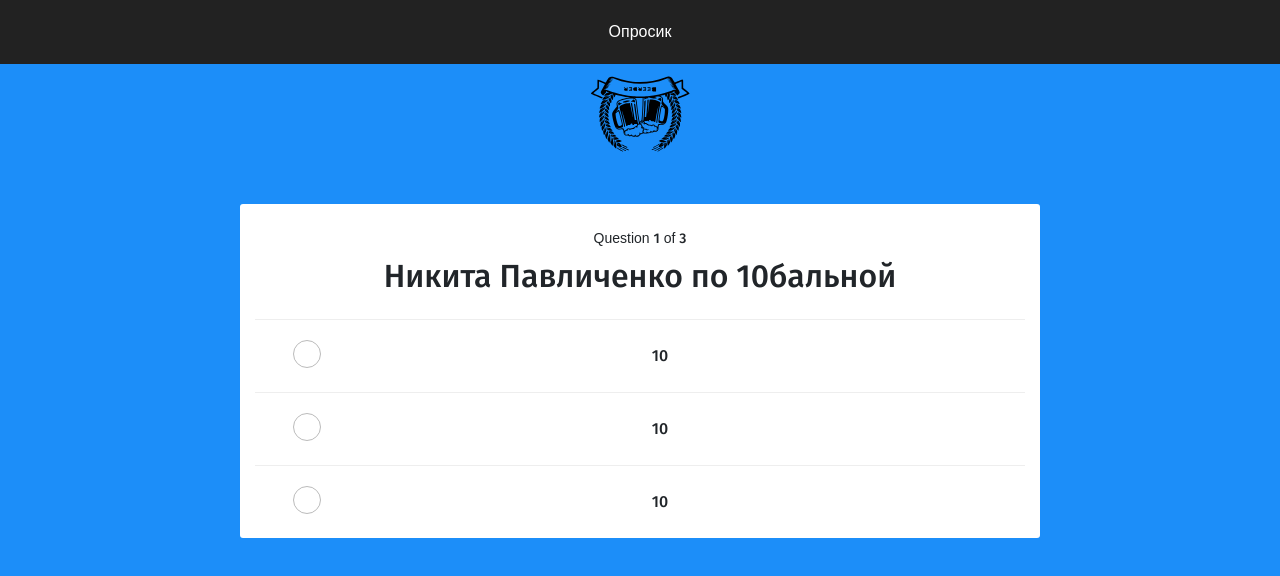
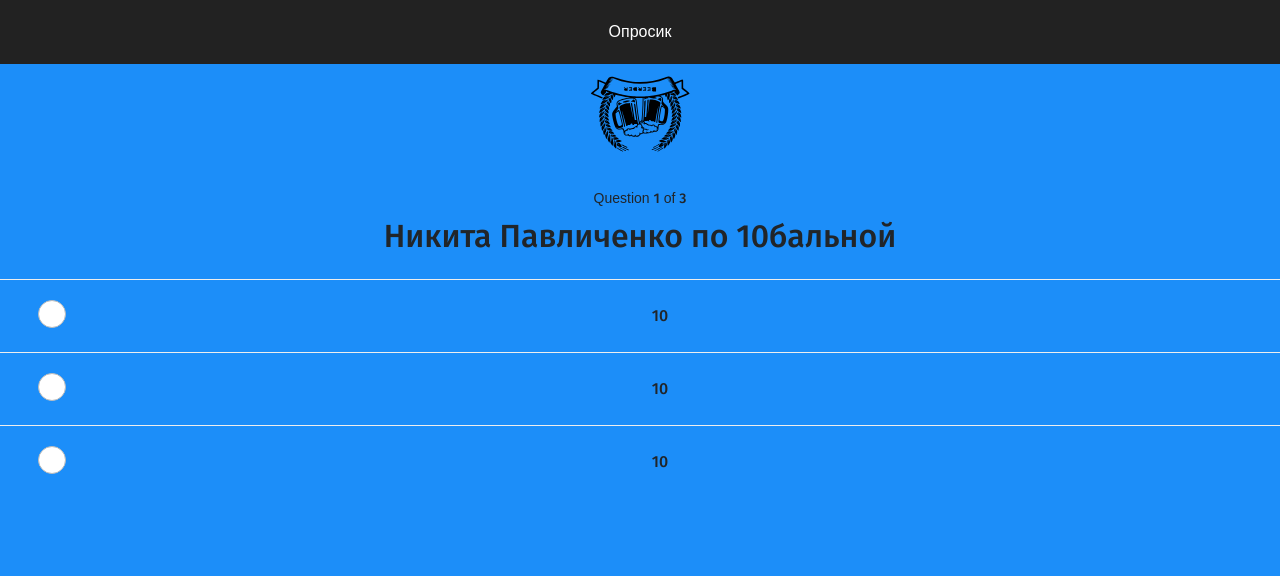
Before and after one commit to alekseyen/beer_tinder, a React (Create React App) app: page / in a window 1280 px wide. Shown: the top 576 px of the page. Built offline with nearby package versions, Linux system fonts and the light colour scheme.

Commit message:
чутка поменял

```diff
--- a/src/App.js
+++ b/src/App.js
@@ -65,7 +65,6 @@ class App extends React.Component {
     };
 
     this.handleAnswerSelected = this.handleAnswerSelected.bind(this);
-
   }
 
   componentDidMount() {
--- a/src/components/quiz/Quiz.js
+++ b/src/components/quiz/Quiz.js
@@ -21,15 +21,6 @@ function Quiz(props) {
     }
 
     return (
-        <TransitionGroup
-            className="container"
-            component="div"
-            transitionName="fade"
-            transitionEnterTimeout={800}
-            transitionLeaveTimeout={500}
-            transitionAppear
-            transitionAppearTimeout={500}
-        >
             <div key={props.questionId}>
                 <QuestionCount counter={props.questionId} total={props.questionTotal}/>
                 <Question content={props.question}/>
@@ -37,7 +28,6 @@ function Quiz(props) {
                     {props.answerOptions.map(renderAnswerOptions)}
                 </ul>
             </div>
-        </TransitionGroup>
     );
 }
 
--- a/src/components/quiz/QuizStyle.css
+++ b/src/components/quiz/QuizStyle.css
@@ -111,12 +111,13 @@ body {
 .checkboxCustomButton:checked ~ .CheckboxCustomLabel:before {
     content: '';
     /*background: #8bc53f url(../../pic/logo.svg) no-repeat;*/
-    background-size: 17px;
+    background-size: 7px;
     border-color: #8bc53f;
 }
 
 .checkboxCustomButton:after {
     content: "";
+
     position: absolute;
     display: none;
 }
```
Also changed, not shown: 1 other file (tests, documents, lock files or other folders).
